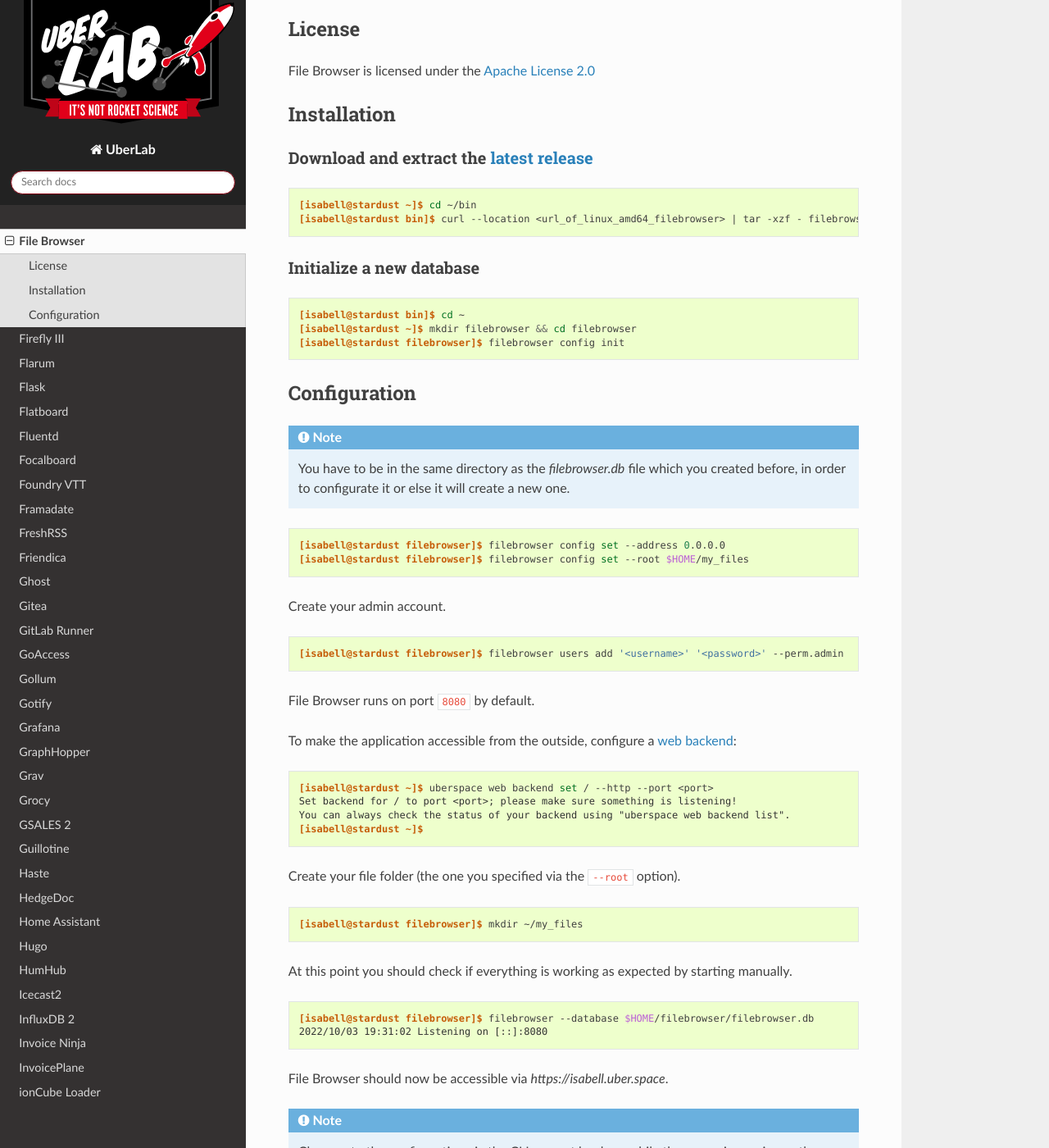
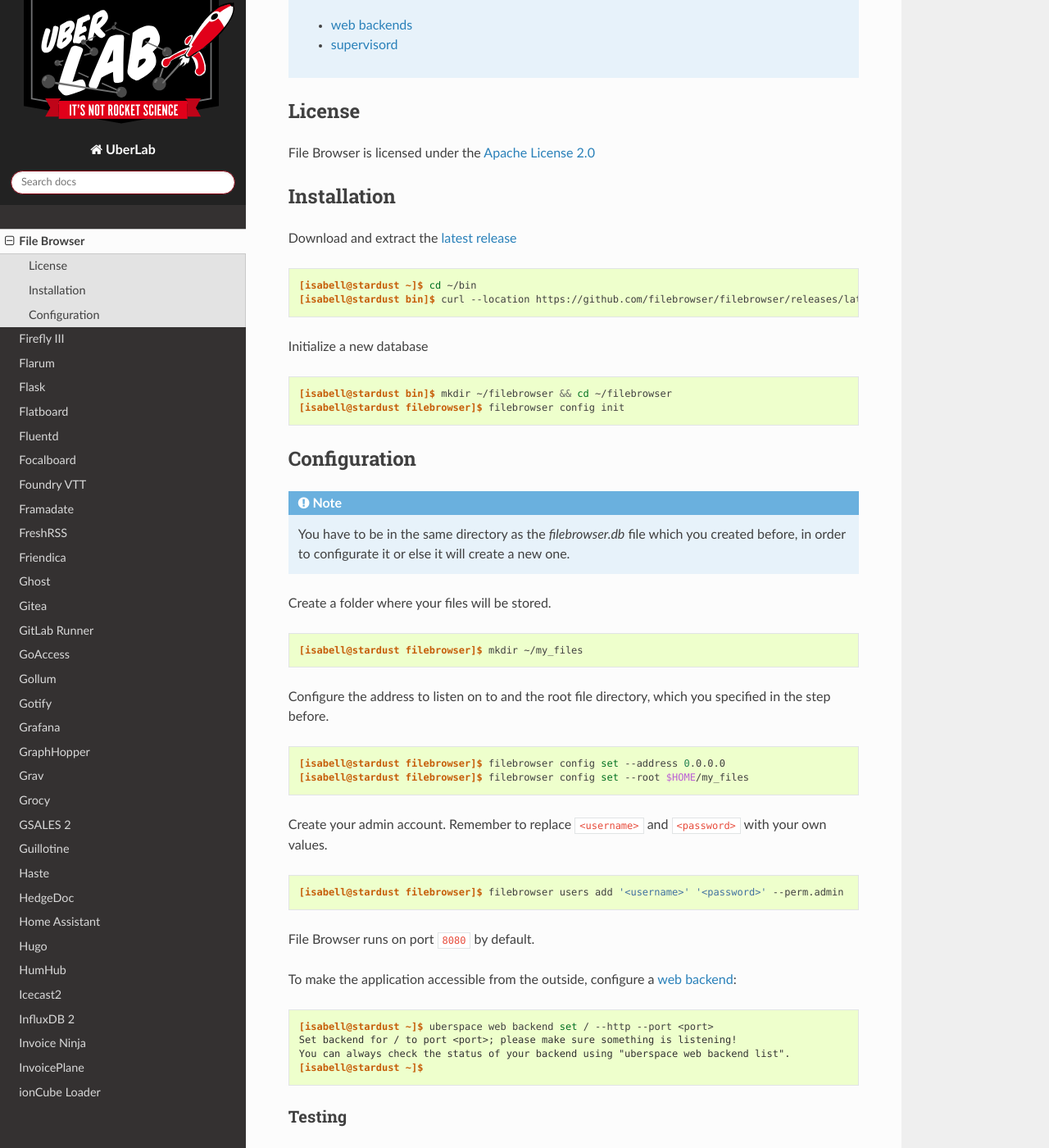
Before and after one commit to Uberspace/lab, a Sphinx documentation site: the page built from source/guide_filebrowser.rst, in a window 1280 px wide and 1400 px high, scrolled down 1119 px. Shown: the whole window at 82% size. Built offline with Sphinx 7.4.7 and the Read the Docs theme 2.0.0, drawn with Linux system fonts in a browser that asks for light colours; some of the changed text lies outside the part shown.

Commit message:
[filebrowser] update formatting & structure

```diff
--- a/source/guide_filebrowser.rst
+++ b/source/guide_filebrowser.rst
@@ -37,20 +38,17 @@
 ============
 
 Download and extract the `latest release`_
-------------------------------------------
 
 .. code-block:: console
 
  [isabell@stardust ~]$ cd ~/bin
- [isabell@stardust bin]$ curl --location <url_of_linux_amd64_filebrowser> | tar -xzf - filebrowser
+ [isabell@stardust bin]$ curl --location https://github.com/filebrowser/filebrowser/releases/latest/download/darwin-amd64-filebrowser.tar.gz | tar -xzf - filebrowser
 
 Initialize a new database
--------------------------
 
 .. code-block:: console
 
- [isabell@stardust bin]$ cd ~
- [isabell@stardust ~]$ mkdir filebrowser && cd filebrowser
+ [isabell@stardust bin]$ mkdir ~/filebrowser && cd ~/filebrowser
  [isabell@stardust filebrowser]$ filebrowser config init
 
 
@@ -59,12 +57,20 @@
 
 .. note:: You have to be in the same directory as the *filebrowser.db* file which you created before, in order to configurate it or else it will create a new one.
 
+Create a folder where your files will be stored.
+
+.. code-block:: console
+
+ [isabell@stardust filebrowser]$ mkdir ~/my_files
+
+Configure the address to listen on to and the root file directory, which you specified in the step before.
+
 .. code-block:: console
 
  [isabell@stardust filebrowser]$ filebrowser config set --address 0.0.0.0
  [isabell@stardust filebrowser]$ filebrowser config set --root $HOME/my_files
 
-Create your admin account.
+Create your admin account. Remember to replace ``<username>`` and ``<password>`` with your own values.
 
 .. code-block:: console
 
@@ -74,11 +80,8 @@
 
 .. include:: includes/web-backend.rst
 
-Create your file folder (the one you specified via the ``--root`` option).
-
-.. code-block:: console
-
- [isabell@stardust filebrowser]$ mkdir ~/my_files
+Testing
+-------
 
 At this point you should check if everything is working as expected by starting manually.
 
@@ -87,7 +90,8 @@
  [isabell@stardust filebrowser]$ filebrowser --database $HOME/filebrowser/filebrowser.db
  2022/10/03 19:31:02 Listening on [::]:8080
 
-File Browser should now be accessible via `https://isabell.uber.space`.
+File Browser should now be accessible via ``https://isabell.uber.space``.
+If everything is working fine, stop the command by pressing ``Ctrl-C``.
 
 .. note:: Changes to the configuration via the CLI can not be done while the server is running as the database access is blocked by the instance.
 
```
Also changed, not shown: other parts of source/guide_filebrowser.rst (+1 -0 lines).
